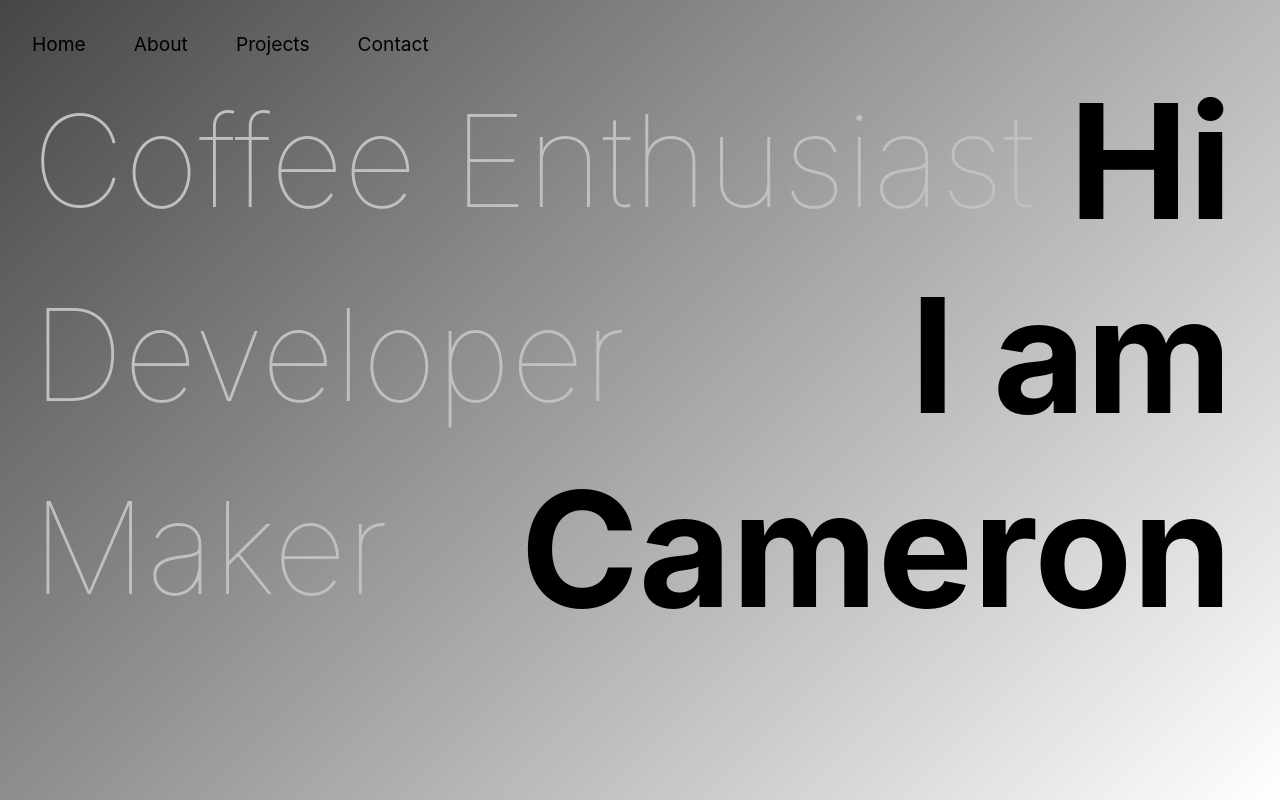
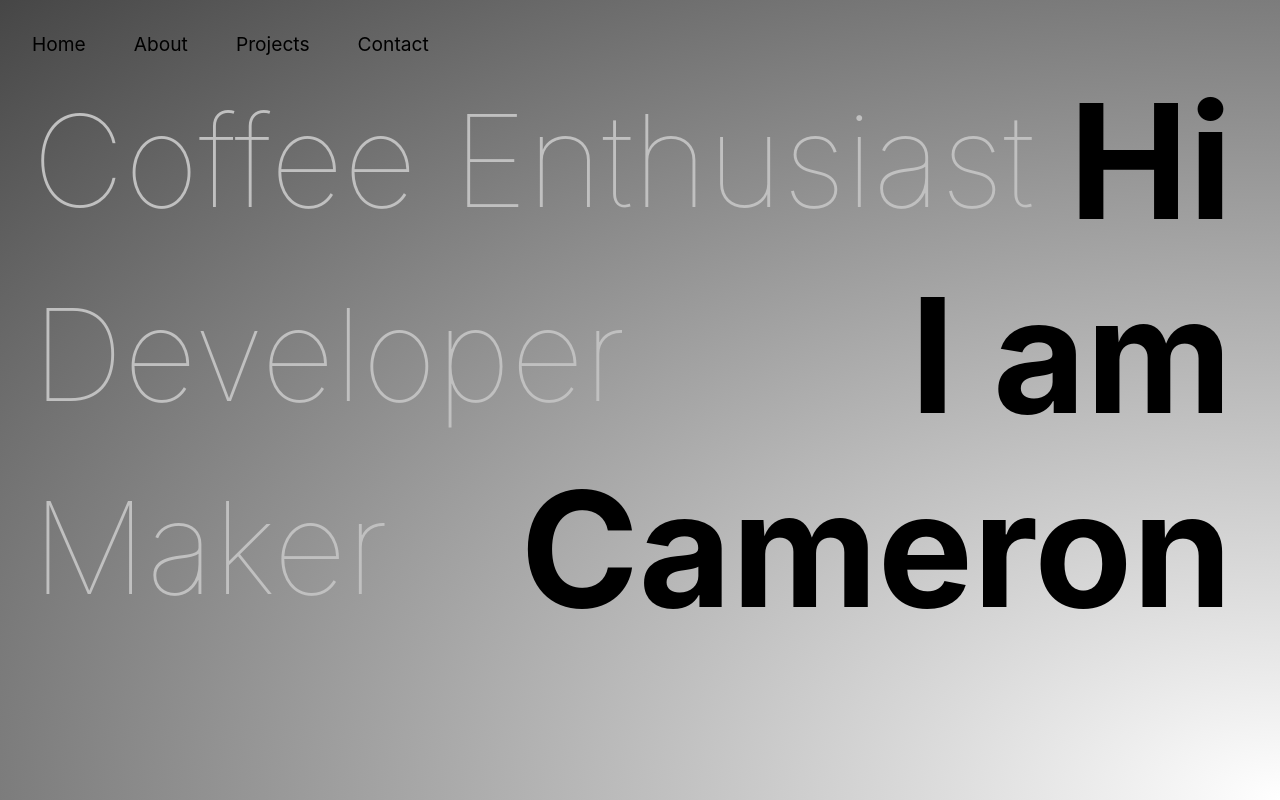
Before and after one commit to CameronHardy9/full-page-transition-portfolio, a React (Create React App) app: page / in a window 1280 px wide. Built offline with nearby package versions, Linux system fonts and the light colour scheme.

Commit message:
Updated to radial background

```diff
--- a/src/index.css
+++ b/src/index.css
@@ -67,6 +67,6 @@
 }
 
 .grey {
-    background: linear-gradient(-45deg, white, rgb(70, 70, 70));
+    background: radial-gradient(ellipse at bottom right, white, rgb(70, 70, 70));
     color: white;
 }
```
